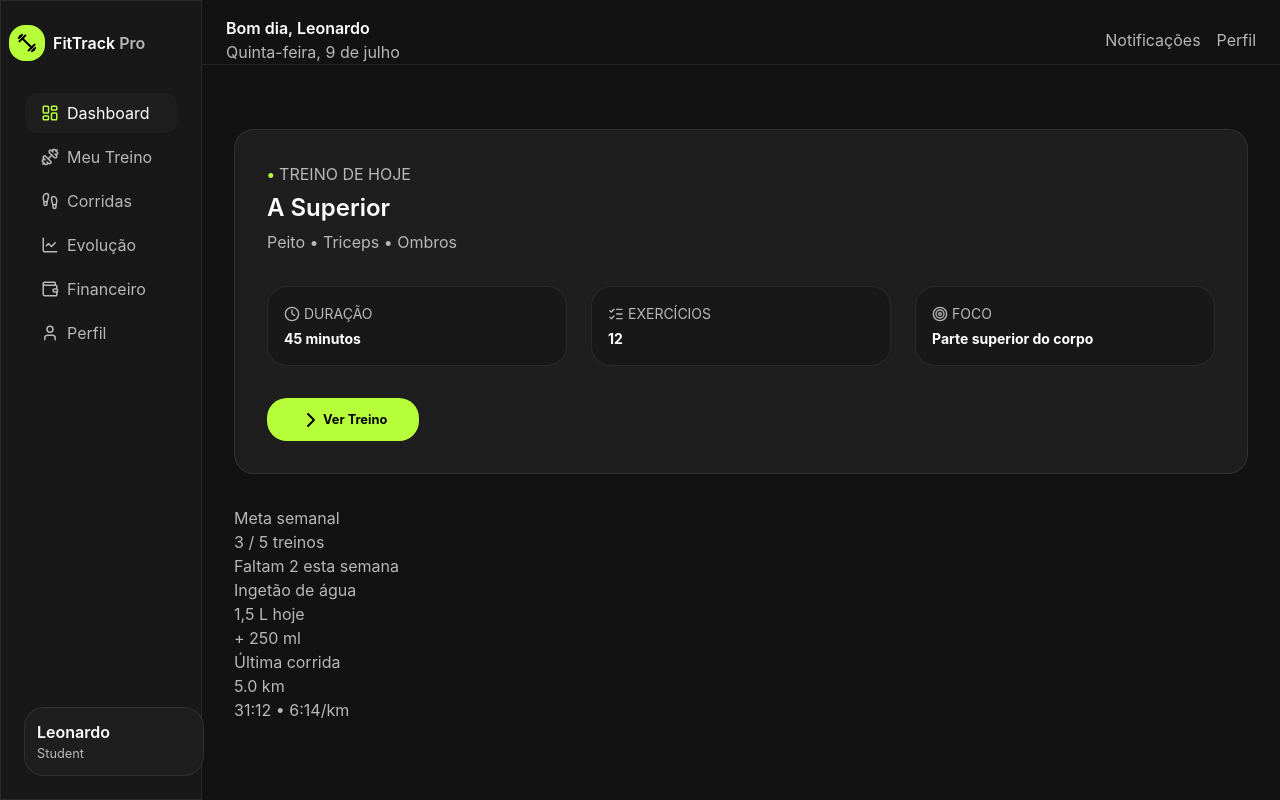
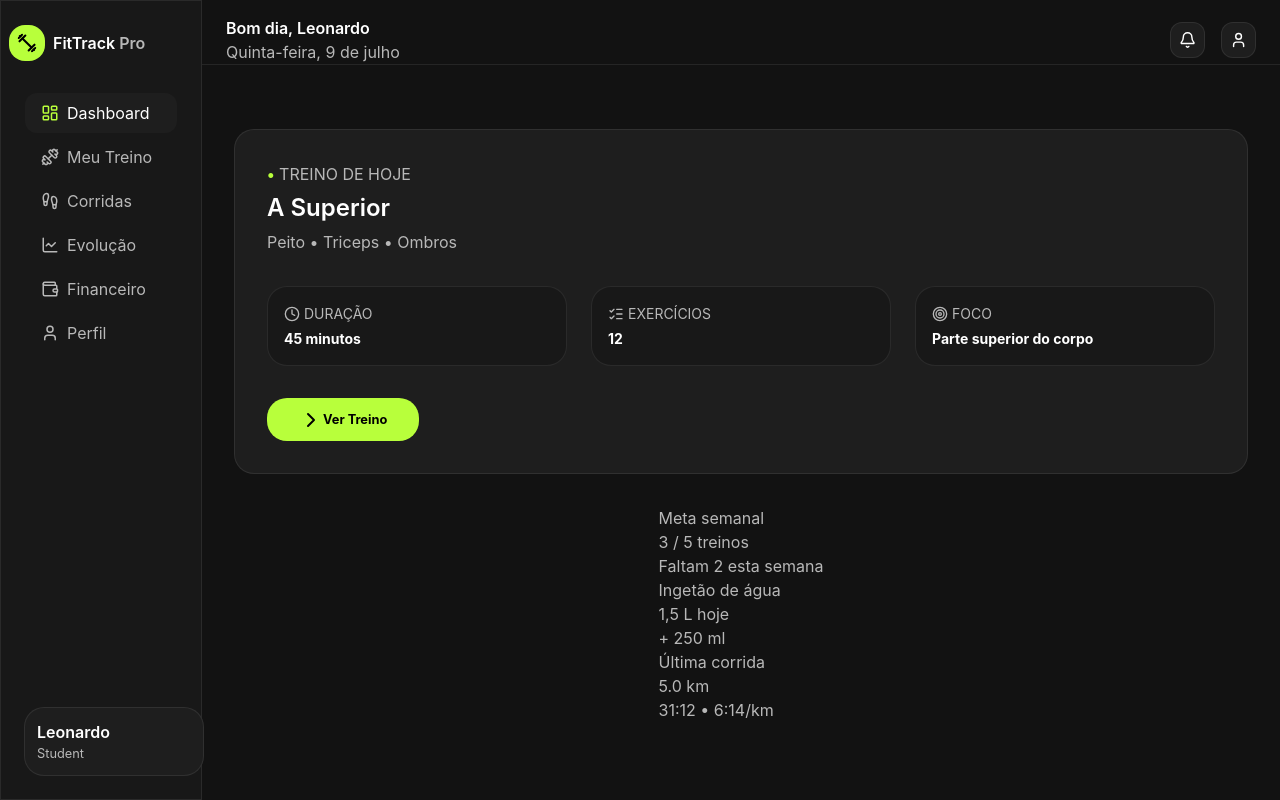
Before and after one commit to leocodes-al/fittrack-pro, a React (Vite) app: page /Dashboard in a window 1280 px wide. Built offline with nearby package versions, Linux system fonts and the light colour scheme.

Commit message:
style: ajustar Header e avançar estilização do Dashboard

```diff
--- a/src/components/Header/Header.css
+++ b/src/components/Header/Header.css
@@ -1,22 +1,34 @@
-.content-header {
-  height: var(--header-height);
+.header {
   width: 100%;
-  border: var(--border-default);
-}
 
-.header {
   display: flex;
   justify-content: space-between;
+  align-items: center;
+
   padding: 0 var(--space-lg);
   margin-top: var(--space-md);
-
+  border-bottom: var(--border-default);
 }
 
 .header__actions {
   display: flex;
+  align-items: center;
+
   gap: var(--space-md);
 }
 
 .header__actions button {
-  color: var(--text-secondary);
+  display: flex;
+  align-items: center;
+
+  width: 2.2rem;
+  height: 2.2rem;
+
+  color: white;
+
+  background-color: var(--surface);
+  border-radius: var(--radius-md);
+  border: var(--border-default);
+
+  padding: var(--space-sm);
 }
--- a/src/components/Header/Header.jsx
+++ b/src/components/Header/Header.jsx
@@ -1,3 +1,5 @@
+import {Bell, User} from '../../assets/icons/lucideIcons'
+
 import "./Header.css"
 
 function Header() {
@@ -12,8 +14,8 @@ function Header() {
         </div>
 
         <div className="header__actions">
-          <button>Notificações</button>
-          <button>Perfil</button>
+          <button><Bell/></button>
+          <button><User/></button>
         </div>
 
       </header>
--- a/src/layouts/StudentLayout/StudentLayout.css
+++ b/src/layouts/StudentLayout/StudentLayout.css
@@ -1,6 +1,13 @@
 .student-layout {
   display: flex;
   min-height: 100vh;
+}
+
+.student-layout__content {
+  flex: 1;
+
+  display: flex;
+  flex-direction: column;
 }
 
 .student-layout__main {
@@ -8,5 +15,9 @@
 }
 
 .container {
+  width: 100%;
   max-width: var(--max-width);
+
+  margin: 0 auto;
+  /*padding: var(--space-xl);*/
 }
--- a/src/layouts/StudentLayout/StudentLayout.jsx
+++ b/src/layouts/StudentLayout/StudentLayout.jsx
@@ -11,6 +11,7 @@ function StudentLayout() {
       <Sidebar />
 
       <div className="student-layout__content">
+        <Header/>
 
         <main className="student-layout__main">
           <div className="container">
--- a/src/pages/Dashboard/Dashboard.css
+++ b/src/pages/Dashboard/Dashboard.css
@@ -1,31 +1,11 @@
-.content-header {
-  height: var(--header-height);
-  width: 100%;
-  border: var(--border-default);
-}
-
-.header {
-  display: flex;
-  justify-content: space-between;
-  padding: 0 var(--space-lg);
-  /*margin-top: var(--space-md);*/
-  border-bottom: var(--border-default);
-}
-
-.header__actions {
-  display: flex;
-  gap: var(--space-md);
-}
-
-.header__actions button {
-  color: var(--text-secondary);
-}
-
 .dashboard {
   width: 100%;
 }
 
 .dashboard__main {
+  display: flex;
+  flex-direction: column;
+  align-items: center;
   margin-top: var(--space-xl);
   padding: var(--space-xl);
 }
@@ -47,7 +27,6 @@
   color: var(--primary);
 }
 
-
 .main span {
   font-weight: bold;
 }
@@ -57,9 +36,9 @@
   gap: var(--space-lg);
 }
 
-.dashboard__duration,
-.dashboard__exercises,
-.dashboard__focus {
+.duration,
+.exercises,
+.focus {
   margin-top: var(--space-xl);
   background-color: var(--sidebar);
   padding: var(--space-md);
@@ -105,29 +84,6 @@
 
 
 
-
-
-
-
-
-
-
-
-
-
-
-
-
-
-
-
-
-
-
-
-
-
-
 .dashboard__info {
   margin-top: var(--space-xl);
 }
--- a/src/pages/Dashboard/Dashboard.jsx
+++ b/src/pages/Dashboard/Dashboard.jsx
@@ -5,20 +5,6 @@ import "./Dashboard.css"
 function Dashboard() {
   return (
     <section className="dashboard">
-
-      <header className="header">
-
-        <div className="header__info">
-          <h4>Bom dia, Leonardo</h4>
-          <p>Quinta-feira, 9 de julho</p>
-        </div>
-
-        <div className="header__actions">
-          <button>Notificações</button>
-          <button>Perfil</button>
-        </div>
-
-      </header>
 
       <div className="dashboard__main">
 
@@ -31,7 +17,7 @@ function Dashboard() {
           </div>
 
           <div className="dashboard__stats">
-            <div className="dashboard__duration">
+            <div className="duration">
               <div className="label">
                 <Clock className="icon" />
                 <p>DURAÇÃO</p>
@@ -39,7 +25,7 @@ function Dashboard() {
               <span>45 minutos</span>
             </div>
 
-            <div className="dashboard__exercises">
+            <div className="exercises">
               <div className="label">
                 <ListChecks className="icon" />
                 <p>EXERCÍCIOS</p>
@@ -47,7 +33,7 @@ function Dashboard() {
               <span>12</span>
             </div>
 
-            <div className="dashboard__focus">
+            <div className="focus">
               <div className="label">
                 <Target className="icon" />
                 <p>FOCO</p>
```
